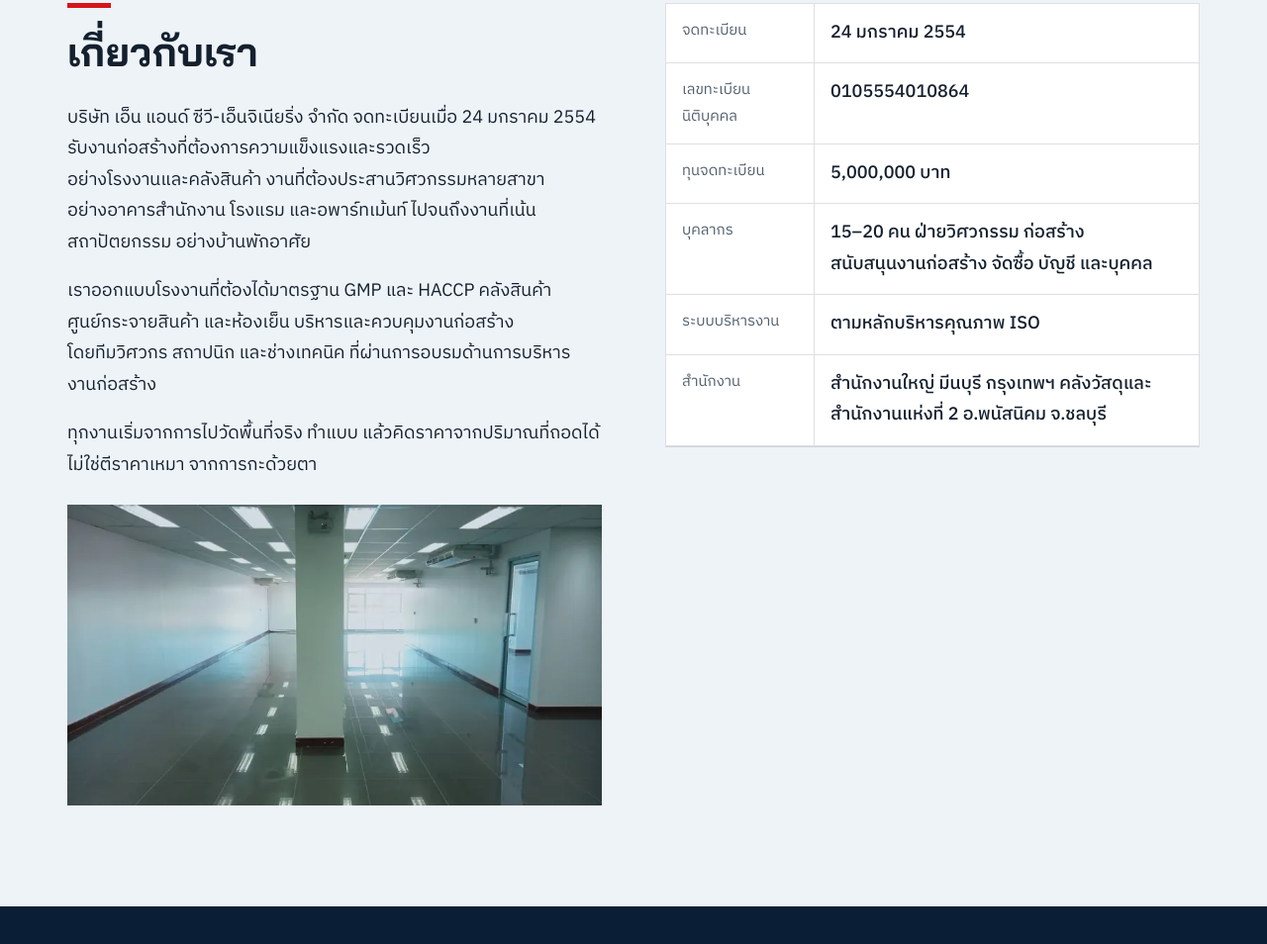
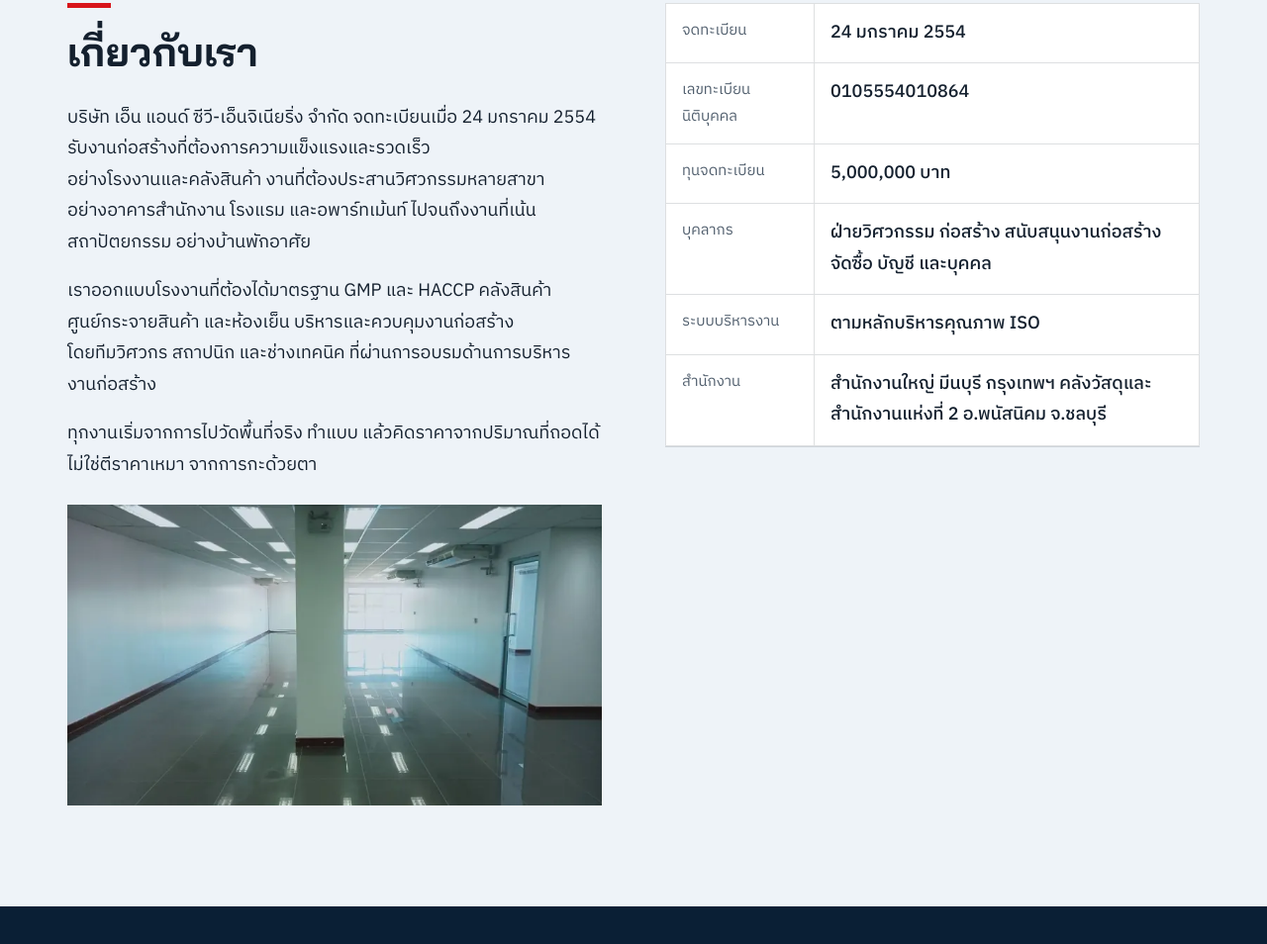
Before and after one commit to ncv-engineering/ncv-engineering.github.io, a plain HTML site: page index.html in a window 1280 px wide. Shown: the part 5990-6944 px from the top of the page at 99% size. Drawn offline with Linux system fonts and the light colour scheme.

Commit message:
ตัดจำนวนพนักงานออกจากข้อมูลบุคลากร
Co-Authored-By: Claude Opus 5.5 <noreply@anthropic.com>
Claude-Session: https://claude.ai/code/session_017dxPudDEKjpCxFfAk2vBpG

```diff
--- a/index.html
+++ b/index.html
@@ -481,7 +481,7 @@
 <div><dt>จดทะเบียน</dt><dd>24 <span class="nw">มกราคม</span> 2554</dd></div>
 <div><dt>เลขทะเบียนนิติบุคคล</dt><dd class="num">0105554010864</dd></div>
 <div><dt>ทุนจดทะเบียน</dt><dd><span class="nw">5,000,000 บาท</span></dd></div>
-<div><dt>บุคลากร</dt><dd><span class="nw">15–20 คน</span> <span class="nw">ฝ่ายวิศวกรรม</span> <span class="nw">ก่อสร้าง</span> <span class="nw">สนับสนุนงานก่อสร้าง</span> <span class="nw">จัดซื้อ</span> <span class="nw">บัญชี</span> <span class="nw">และบุคคล</span></dd></div>
+<div><dt>บุคลากร</dt><dd><span class="nw">ฝ่ายวิศวกรรม</span> <span class="nw">ก่อสร้าง</span> <span class="nw">สนับสนุนงานก่อสร้าง</span> <span class="nw">จัดซื้อ</span> <span class="nw">บัญชี</span> <span class="nw">และบุคคล</span></dd></div>
 <div><dt>ระบบบริหารงาน</dt><dd><span class="nw">ตามหลักบริหารคุณภาพ</span> ISO</dd></div>
 <div><dt>สำนักงาน</dt><dd><span class="nw">สำนักงานใหญ่</span> <span class="nw">มีนบุรี</span> <span class="nw">กรุงเทพฯ</span> คลังวัสดุและสำนักงานแห่งที่ 2 <span class="nw">อ.พนัสนิคม</span> <span class="nw">จ.ชลบุรี</span></dd></div>
 </dl>
```
